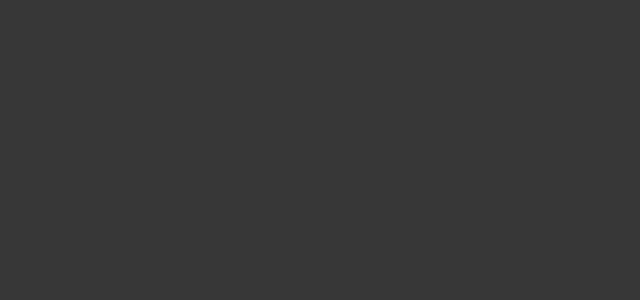
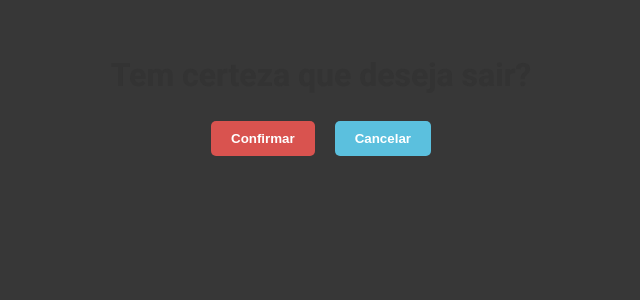
Before and after one commit to AugustoFS/SistemasClimaticos, a React (Create React App) app: page /logout in a window 1280 px wide. Before the commit this address had no page. Shown: the top 300 px of the page, without its empty margins (319-959 px from the left). Built offline with nearby package versions, Linux system fonts and the light colour scheme.

Commit message:
commit 12

```diff
--- a/src/App.css
+++ b/src/App.css
@@ -74,10 +74,14 @@ h2 {
 /* Estilização responsiva para telas menores que 400px */
 @media (max-width: 500px) {
   .details {
-    display: grid; /* Altera para grid layout */
-    grid-template-columns: repeat(2, 1fr); /* Define duas colunas */
-    gap: 10px; /* Espaçamento entre os itens */
-    text-align: center; /* Centraliza os textos */
+    display: grid;
+    /* Altera para grid layout */
+    grid-template-columns: repeat(2, 1fr);
+    /* Define duas colunas */
+    gap: 10px;
+    /* Espaçamento entre os itens */
+    text-align: center;
+    /* Centraliza os textos */
   }
 }
 
@@ -87,9 +91,12 @@ h3 {
 }
 
 .weather-horizontal-scroll {
-  display: flex; /* Alinha os itens em uma linha */
-  overflow-x: scroll; /* Permite rolagem horizontal */
-  justify-content: space-evenly; /* Espaçamento uniforme entre os itens */
+  display: flex;
+  /* Alinha os itens em uma linha */
+  overflow-x: scroll;
+  /* Permite rolagem horizontal */
+  justify-content: space-evenly;
+  /* Espaçamento uniforme entre os itens */
   padding: 10px;
   /*scrollbar-width: none;  Firefox */
   /*-ms-overflow-style: none; IE e Edge */
@@ -100,11 +107,14 @@ h3 {
 }
 
 .weather-item {
-  flex: 0 0 auto; /* Garante que os itens não encolham */
+  flex: 0 0 auto;
+  /* Garante que os itens não encolham */
   text-align: center;
-  width: 210px; /* Largura fixa para cada item */
+  width: 210px;
+  /* Largura fixa para cada item */
   padding: 10px;
-  margin: 0 5px; /* Espaçamento adicional opcional entre itens */
+  margin: 0 5px;
+  /* Espaçamento adicional opcional entre itens */
 }
 
 .forecast-day,
@@ -156,23 +166,29 @@ h3 {
 .login-container .form {
   display: flex;
   flex-direction: column;
-  gap: 10px; /* Espaçamento entre os elementos do formulário */
+  gap: 10px;
+  /* Espaçamento entre os elementos do formulário */
 }
 
 /* Inputs e botões */
 .login-container label {
-  margin: 0; /* Remove margens entre os rótulos */
+  margin: 0;
+  /* Remove margens entre os rótulos */
 }
 
 .login-container input,
 .login-container button {
-  width: 100%; /* Ambos com largura de 100% */
-  padding: 12px; /* Ajuste para garantir que tenham a mesma altura */
+  width: 100%;
+  /* Ambos com largura de 100% */
+  padding: 12px;
+  /* Ajuste para garantir que tenham a mesma altura */
   border-radius: 5px;
   border: 1px solid rgba(0, 0, 0, 0.2);
   font-size: 1rem;
-  margin: 0; /* Remove margens individuais */
-  box-sizing: border-box; /* Garantir que o padding e bordas não alterem o tamanho total */
+  margin: 0;
+  /* Remove margens individuais */
+  box-sizing: border-box;
+  /* Garantir que o padding e bordas não alterem o tamanho total */
   outline: none;
 }
 
@@ -200,7 +216,8 @@ h3 {
 .login-container p {
   font-size: 0.9rem;
   color: rgb(55, 55, 55);
-  margin: 15px 0 0; /* Apenas espaçamento superior */
+  margin: 15px 0 0;
+  /* Apenas espaçamento superior */
 }
 
 .login-container p span {
@@ -213,3 +230,41 @@ h3 {
 .login-container p span:hover {
   text-decoration: underline;
 }
+
+.logout-container {
+  text-align: center;
+  margin-top: 50px;
+}
+
+.logout-buttons {
+  display: flex;
+  justify-content: center;
+  gap: 20px;
+  margin-top: 20px;
+}
+
+.confirm-button {
+  background-color: #d9534f;
+  color: white;
+  padding: 10px 20px;
+  border: none;
+  cursor: pointer;
+  border-radius: 5px;
+}
+
+.cancel-button {
+  background-color: #5bc0de;
+  color: white;
+  padding: 10px 20px;
+  border: none;
+  cursor: pointer;
+  border-radius: 5px;
+}
+
+.confirm-button:hover {
+  background-color: #c9302c;
+}
+
+.cancel-button:hover {
+  background-color: #31b0d5;
+}
--- a/src/App.js
+++ b/src/App.js
@@ -2,7 +2,8 @@ import { BrowserRouter as Router, Routes, Route, useNavigate } from 'react-route
 import { useState, useRef, useEffect } from 'react';
 import axios from 'axios';
 import './App.css';
-import Login from './Login.js'; // Tela de login
+import Login from './Login.js';
+import Logout from './Logout.js';
 
 function Home() {
   const [weather, setWeather] = useState();
@@ -12,7 +13,6 @@ function Home() {
   const navigate = useNavigate();
 
   useEffect(() => {
-    // Verifica se há algum estado de login salvo (exemplo simples)
     const loggedIn = localStorage.getItem('isLoggedIn');
     setIsLoggedIn(loggedIn === 'true');
   }, []);
@@ -120,13 +120,7 @@ function Home() {
   }
 
   const handleLogout = () => {
-    localStorage.setItem('isLoggedIn', 'false'); // Remove estado de login
-    setIsLoggedIn(false);
-    navigate('/login');
-  };
-
-  const handleAdd = () => {
-    alert("Função para adicionar algo será implementada aqui!");
+    navigate('/logout');
   };
 
   return (
@@ -134,7 +128,6 @@ function Home() {
       <header className="header">
         {isLoggedIn ? (
           <>
-            <button className="header-button" onClick={handleAdd}>Adicionar</button>
             <button className="header-button" onClick={handleLogout}>Sair</button>
           </>
         ) : (
@@ -164,6 +157,7 @@ function App() {
       <Routes>
         <Route path="/" element={<Home />} />
         <Route path="/login" element={<Login />} />
+        <Route path="/logout" element={<Logout />} />
       </Routes>
     </Router>
   );
--- a/src/Login.js
+++ b/src/Login.js
@@ -21,22 +21,14 @@ function Login() {
             try {
                 const response = await fetch('http://localhost:5000/register', {
                     method: 'POST',
-                    headers: {
-                        'Content-Type': 'application/json',
-                    },
+                    headers: { 'Content-Type': 'application/json' },
                     body: JSON.stringify({ name, email }),
                 });
 
                 const result = await response.json();
-
-                if (response.ok) {
-                    setMessage(result.message);
-                    setTimeout(() => navigate('/'), 2000); // Redireciona após sucesso
-                } else {
-                    setMessage(result.error || 'Erro ao cadastrar.');
-                }
+                setMessage(response.ok ? result.message : result.error);
+                if (response.ok) setTimeout(() => navigate('/'), 2000);
             } catch (error) {
-                console.error('Erro ao conectar ao servidor:', error);
                 setMessage('Erro ao conectar ao servidor.');
             }
         } else {
@@ -49,23 +41,19 @@ function Login() {
             try {
                 const response = await fetch('http://localhost:5000/login', {
                     method: 'POST',
-                    headers: {
-                        'Content-Type': 'application/json',
-                    },
+                    headers: { 'Content-Type': 'application/json' },
                     body: JSON.stringify({ email }),
                 });
 
                 const result = await response.json();
-
                 if (response.ok) {
-                    localStorage.setItem('isLoggedIn', 'true'); // Salva estado de login
+                    localStorage.setItem('isLoggedIn', 'true');
                     setMessage(`Bem-vindo, ${result.user.name}!`);
-                    setTimeout(() => navigate('/'), 2000); // Redireciona após login
+                    setTimeout(() => navigate('/'), 2000);
                 } else {
-                    setMessage(result.error || 'E-mail não encontrado.');
+                    setMessage(result.error);
                 }
             } catch (error) {
-                console.error('Erro ao conectar ao servidor:', error);
                 setMessage('Erro ao conectar ao servidor.');
             }
         } else {
--- /dev/null
+++ b/src/Logout.js
@@ -0,0 +1,24 @@
+import { useNavigate } from 'react-router-dom';
+import './App.css';
+
+function Logout() {
+    const navigate = useNavigate();
+
+    const handleConfirmLogout = () => {
+        // Limpa o login e redireciona para a tela principal
+        localStorage.removeItem('isLoggedIn');
+        navigate('/');
+    };
+
+    return (
+        <div className="logout-container">
+            <h2>Tem certeza que deseja sair?</h2>
+            <div className="logout-buttons">
+                <button onClick={handleConfirmLogout} className="confirm-button">Confirmar</button>
+                <button onClick={() => navigate('/')} className="cancel-button">Cancelar</button>
+            </div>
+        </div>
+    );
+}
+
+export default Logout;
```
Also changed, not shown: src/server.js (+9 -28 lines).
